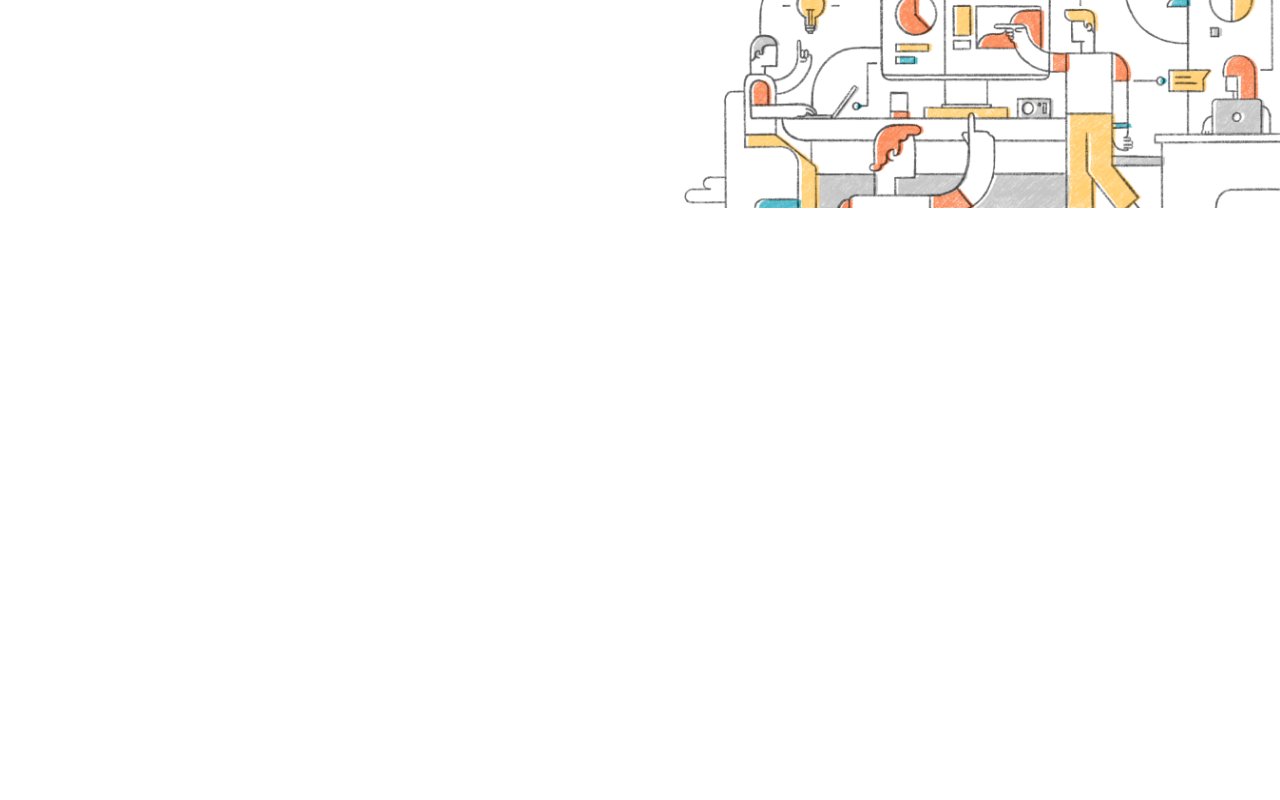
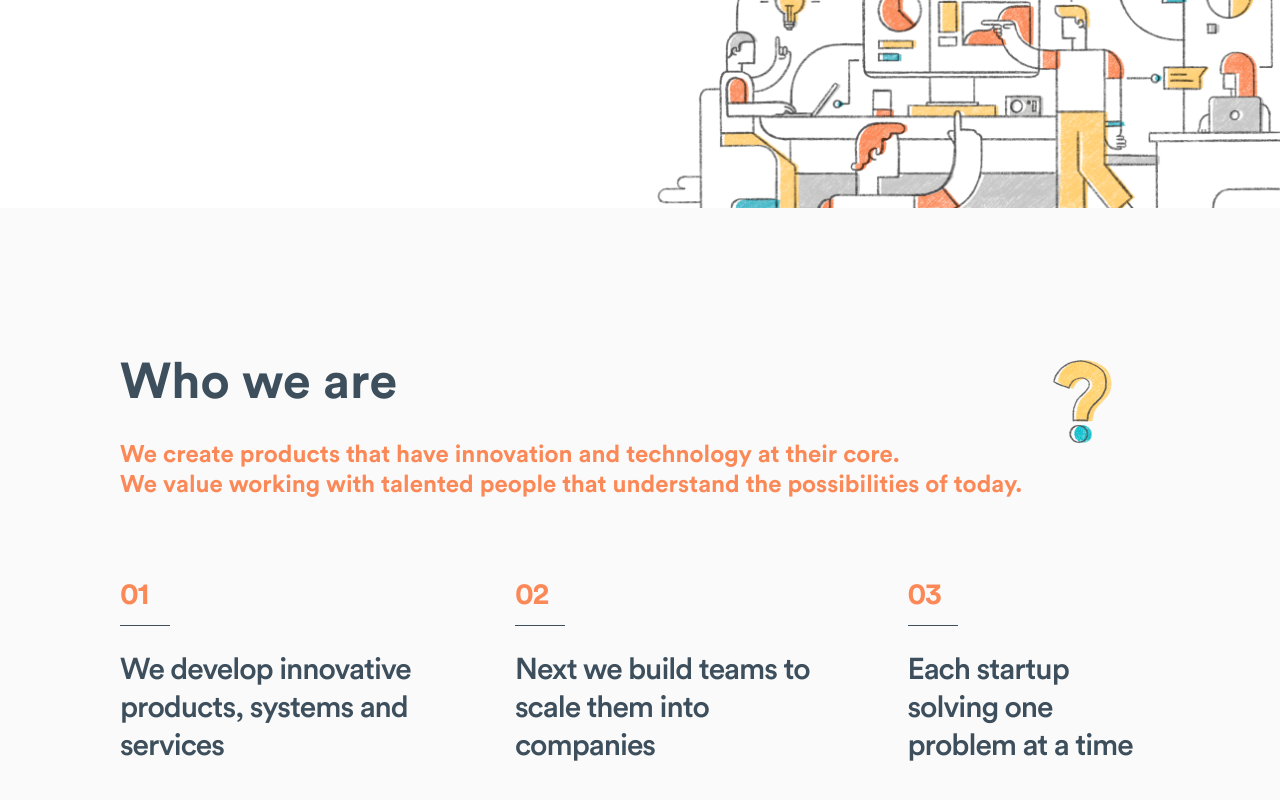
Before and after one commit to qatta93/startupz, a React (Create React App) app: page / in a window 1280 px wide. Shown: the part 542-1342 px from the top of the page. Before the commit the page ends 800 px from the top, so only its background shows below. Built offline with nearby package versions, Linux system fonts and the light colour scheme.

Commit message:
add about section - desktop

```diff
--- a/src/components/Home/index.js
+++ b/src/components/Home/index.js
@@ -22,6 +22,30 @@ const Home = () => (
       </div>
       <img className="home__main--bg" src="/images/home-bg-main.png" alt="background image" />
     </section>
+    <section className='home__about'>
+      <div className='home__about--header'>
+        <article>
+          <h2>Who we are</h2>
+          <h3>We create products that have innovation and technology at their core.</h3>
+          <h3>We value working with talented people that understand the possibilities of today.</h3>
+        </article>
+        <img src="/images/question-mark.png" alt="question mark" />
+      </div>
+      <div className='home__about--info'>
+        <div>
+          <p>01</p>
+          <p>We develop innovative products, systems and services</p>
+        </div>
+        <div>
+          <p>02</p>
+          <p>Next we build teams to scale them into companies</p>
+        </div>
+        <div>
+          <p>03</p>
+          <p>Each startup solving one problem at a time</p>
+        </div>
+      </div>
+    </section>
     </div>
   </main>
 );
--- a/src/components/Home/style.css
+++ b/src/components/Home/style.css
@@ -1,15 +1,12 @@
 .home {
 
-}
-
-.home__wrapper {
-  padding: 0 120px;
 }
 
 .home__main {
   height: 650px;
   display: flex;
   position: relative;
+  padding: 0 120px;
 }
 
 .home__main--tittle {
@@ -23,8 +20,65 @@
 
 .home__main--bg {
  position: absolute;
- width: 670px;
- height: 490px;
- right: -120px;
+ width: 700px;
+ height: 500px;
+ right: 0;
  bottom: 0;
 }
+
+.home__about {
+  padding: 150px 120px;
+  background-color: var(--light-grey);
+}
+
+.home__about--header {
+  display: flex;
+  justify-content: space-between;
+}
+
+.home__about--header img {
+  height: 100%;
+  margin-right: 40px;
+}
+
+
+.home__about h2{
+  padding-bottom: 32px;
+}
+
+.home__about--info {
+  display: flex;
+  justify-content: start;
+  gap: 95px;
+}
+
+.home__about--info div {
+  max-width: 300px;
+}
+
+
+
+.home__about--info div p:first-child {
+  font-weight: bold;
+  font-size: 30px;
+  line-height: 30px;
+  color: var(--orange);
+  letter-spacing: -1px;
+  padding-top: 80px;
+}
+
+.home__about--info div p:first-child::after {
+  content: " ";
+  display: block;
+  height: 15px;
+  border-bottom: 1px solid var(--metal);
+  width: 50px;
+}
+
+.home__about--info div p:last-child {
+  font-weight: medium;
+  font-size: 30px;
+  line-height: 38px;
+  letter-spacing: -1px;
+  padding-top: 25px;
+}
--- a/src/index.css
+++ b/src/index.css
@@ -50,7 +50,10 @@ h1 {
 }
 
 h2 {
-
+  font-weight: bold;
+  font-size: 50px;
+  line-height: 50px;
+  letter-spacing: -2%;
 }
 
 h3 {
```
Also changed, not shown: public/images/question-mark.png (added).
